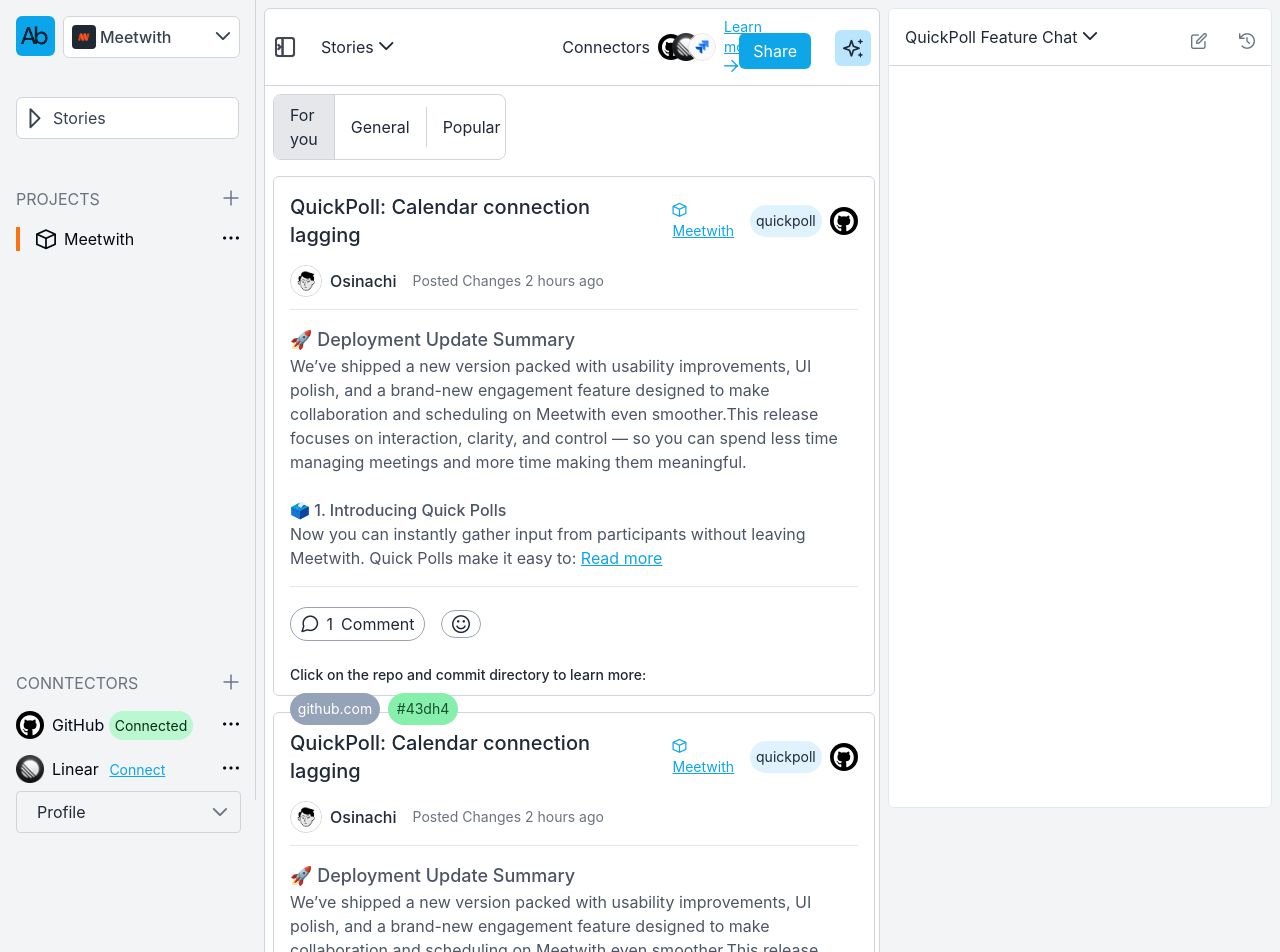
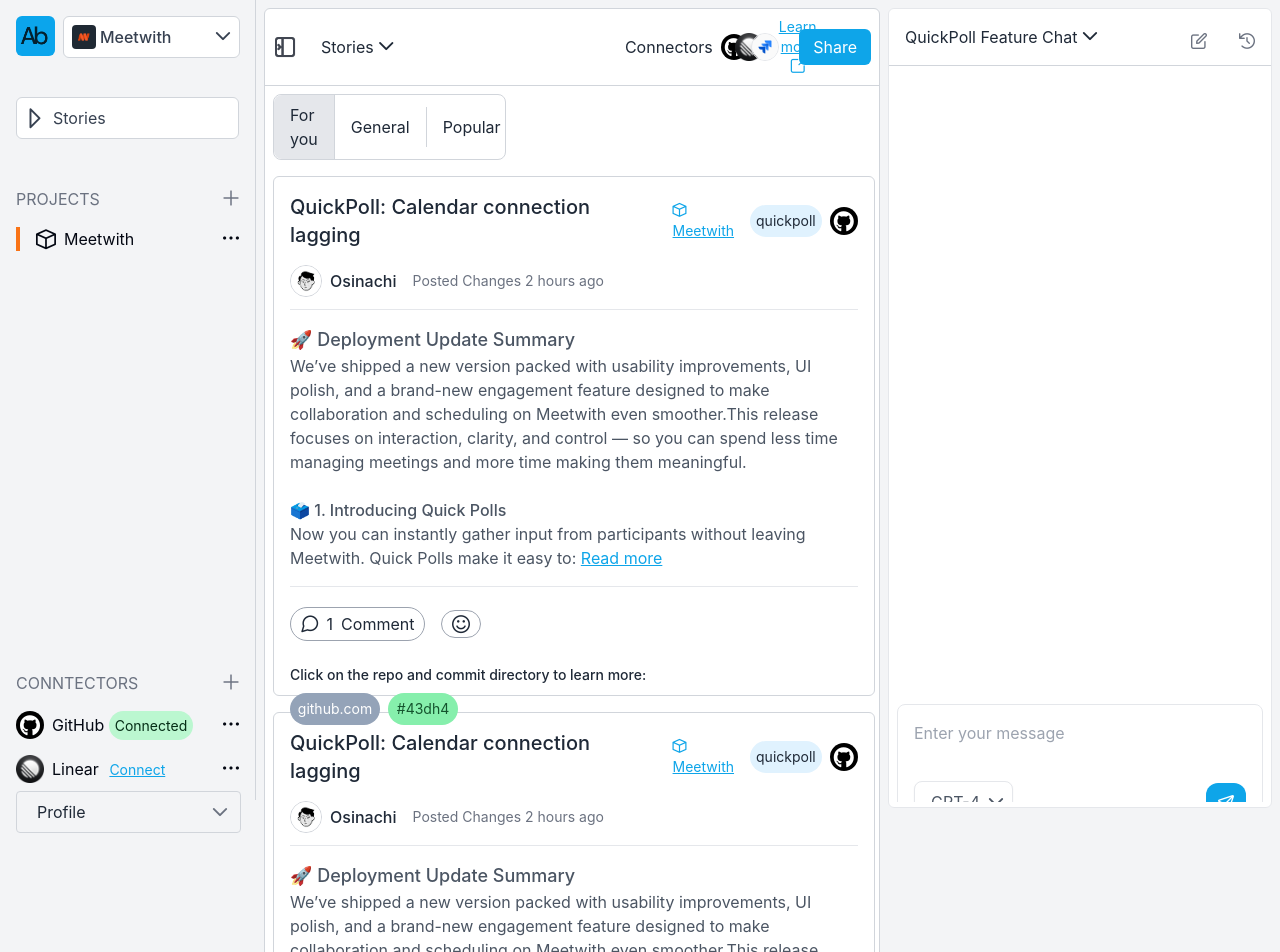
Before and after one commit to SinachPat/abble, a Vue app in the folder abble/: page /timeline in a window 1280 px wide. Shown: the top 952 px of the page. Built offline with nearby package versions, Linux system fonts and the light colour scheme.

Commit message:
updated the chat area

```diff
--- a/abble/src/components/timeline.vue
+++ b/abble/src/components/timeline.vue
@@ -180,18 +180,18 @@
             <img :src="sidebar" alt="sidebar expand icon" class="w-6 h-6"/>
             <h2 class="text-md">Stories <i class="pi pi-chevron-down"></i></h2>
           </div>
-          <div class="flex flex-1 items-center ml-2">
-            <h1 class="ml-40">Connectors</h1>
+          <div class="flex flex-1 items-center justify-center ml-2">
+            <h1 class="ml-60">Connectors</h1>
             <i class="pi pi-github text-lg text-white bg-black p-1 rounded-2xl ml-2"></i>
             <img :src="linear" alt="adding linear icon next to github" class="w-7 h-7 -ml-3"/>
             <img :src="jira" alt="adding jira icon next to linear" class="w-7 h-7 -ml-3 border border-gray-200 rounded-2xl"/>
-            <a href="" class="ml-2 text-sky-500 text-sm underline">Learn more <span class="pi pi-arrow-right"></span></a>
+            <a href="" class="text-sky-500 text-sm underline text-center">Learn more <span class="pi pi-external-link justify-center items-center text-center"></span></a>
           </div>
           <div>
             <button class="bg-sky-500 text-white px-3.5 py-1.5 rounded-md hover:bg-sky-600 transition">
               Share
             </button>
-            <a href=""><i class="pi pi-sparkles text-xl ml-6 mt-1 bg-sky-200 px-2 py-2 rounded-md"></i></a>
+            <!-- <a href=""><i class="pi pi-sparkles text-xl ml-6 mt-1 bg-sky-200 px-2 py-2 rounded-md"></i></a> -->
           </div>
         </div>
       </div>
@@ -225,8 +225,27 @@
           <i class="pi pi-history"></i>
         </div>
       </div>
-      <div class="p-6 overflow-y-auto h-[calc(100vh-64px)]">
+      <div class="p-2 overflow-y-auto h-[calc(100vh-64px)]">
         <!-- Chat or details content -->
+    <div class="relative border rounded-lg p-4 pt-4 mt-[630px] bg-white">
+    <textarea
+      class="w-64 h-24 resize-none outline-none text-gray-700"
+      rows="3"
+      placeholder="Enter your message"
+    ></textarea>
+
+    <!-- Model Selector -->
+    <button class="absolute left-4 bottom-4 px-2 py-2 border rounded-lg shadow-sm flex items-center gap-2 text-gray-600 bg-white">
+      <i class="pi pi-robot text-lg"></i>
+      <span>GPT-4</span>
+      <i class="pi pi-chevron-down"></i>
+    </button>
+
+    <!-- Send Button -->
+    <button class="absolute right-4 bottom-4 p-3 bg-sky-500 text-white rounded-xl w-10 h-10 flex items-center justify-center hover:bg-sky-600 transition">
+      <i class="pi pi-send"></i>
+    </button>
+  </div>
       </div>
     </aside>
 
```
